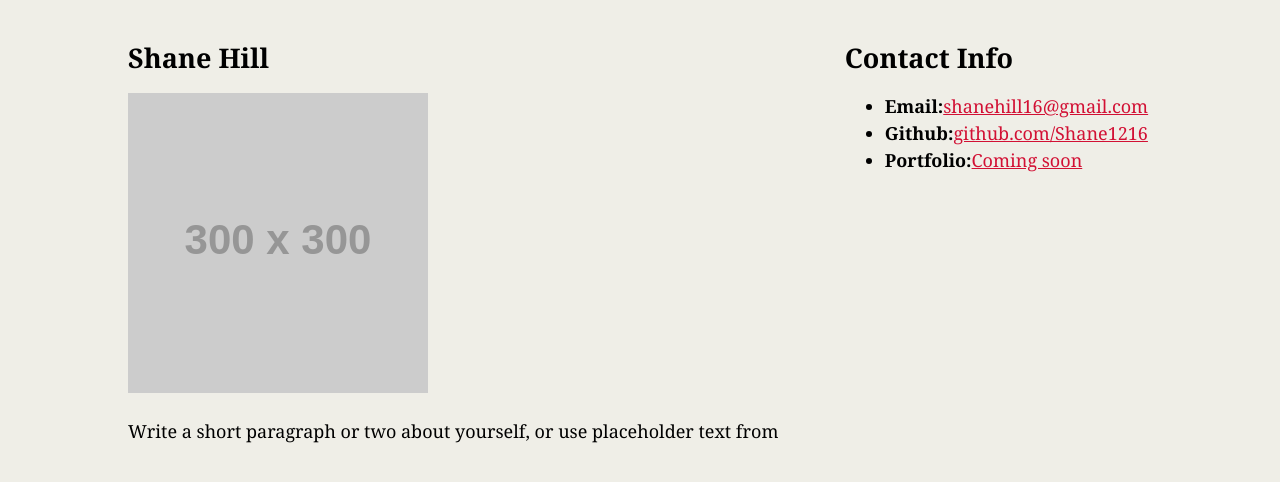
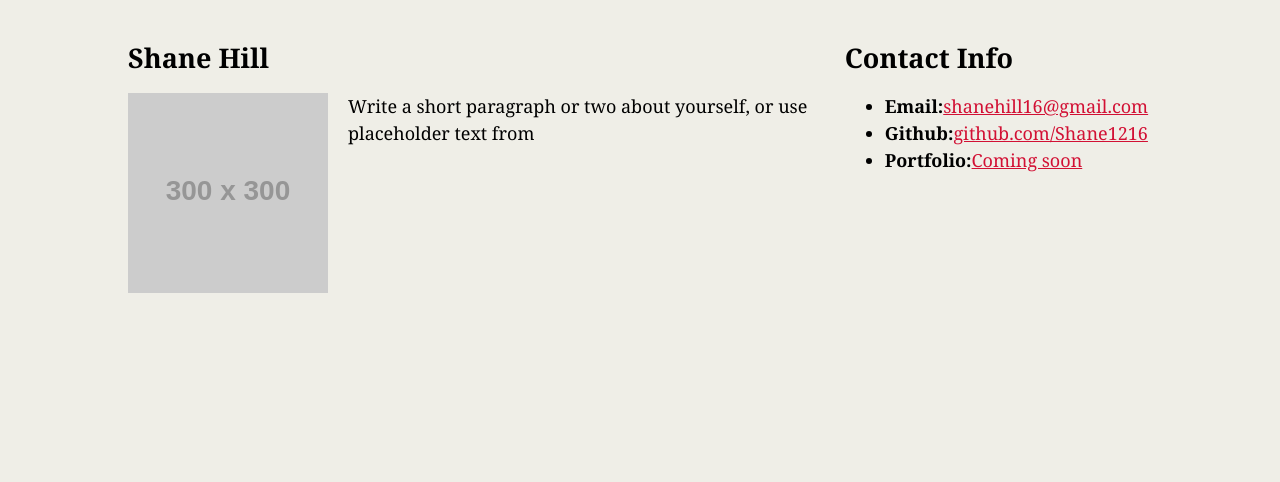
Before and after one commit to Shane1216/Shane, a plain HTML site: page week1-day2-html-css/studentbio.html in a window 1280 px wide. Shown: the part 94-576 px from the top of the page. Drawn offline with Linux system fonts and the light colour scheme; placeholder pictures from the web are drawn by us.

Commit message:
fixed bio-image id

```diff
--- a/week1-day2-html-css/studentbio.html
+++ b/week1-day2-html-css/studentbio.html
@@ -18,7 +18,7 @@
 
                 <h2>Shane Hill</h2>
 
-                <img src="https://via.placeholder.com/300">
+                <img id="bio-image" src="https://via.placeholder.com/300">
 
                 <p>Write a short paragraph or two
                     about yourself, or use placeholder
@@ -28,9 +28,7 @@
             </section>
 
             <section id="contact-info">
-
                 <h2>Contact Info</h2>
-
                 <ul>
                     <li><strong>Email:</strong><a href="mailto:shanehill16@gmail.com">shanehill16@gmail.com</a></li>
                     <li><strong>Github:</strong><a href="https://github.com/Shane1216">github.com/Shane1216</a></li>
```
